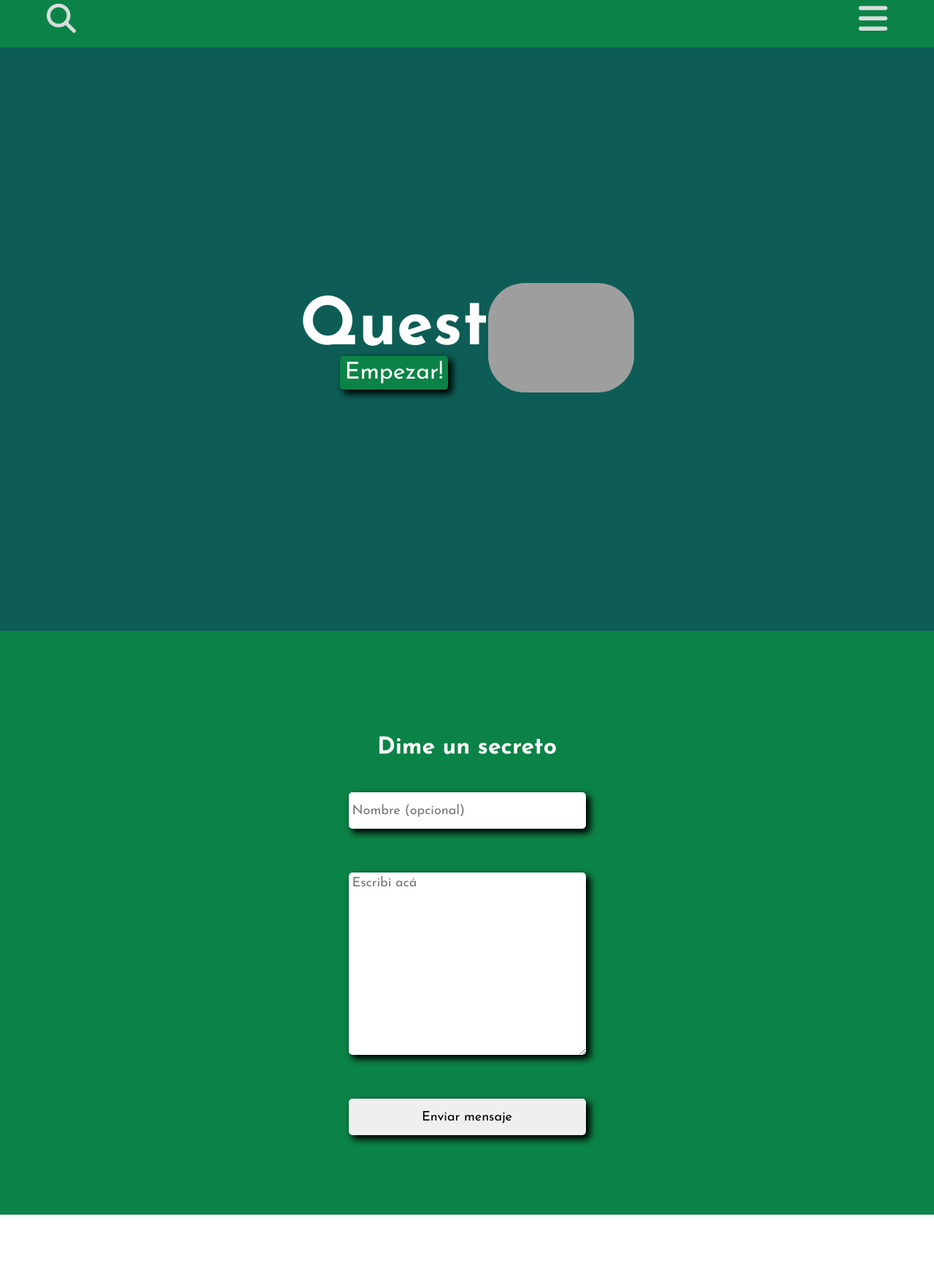
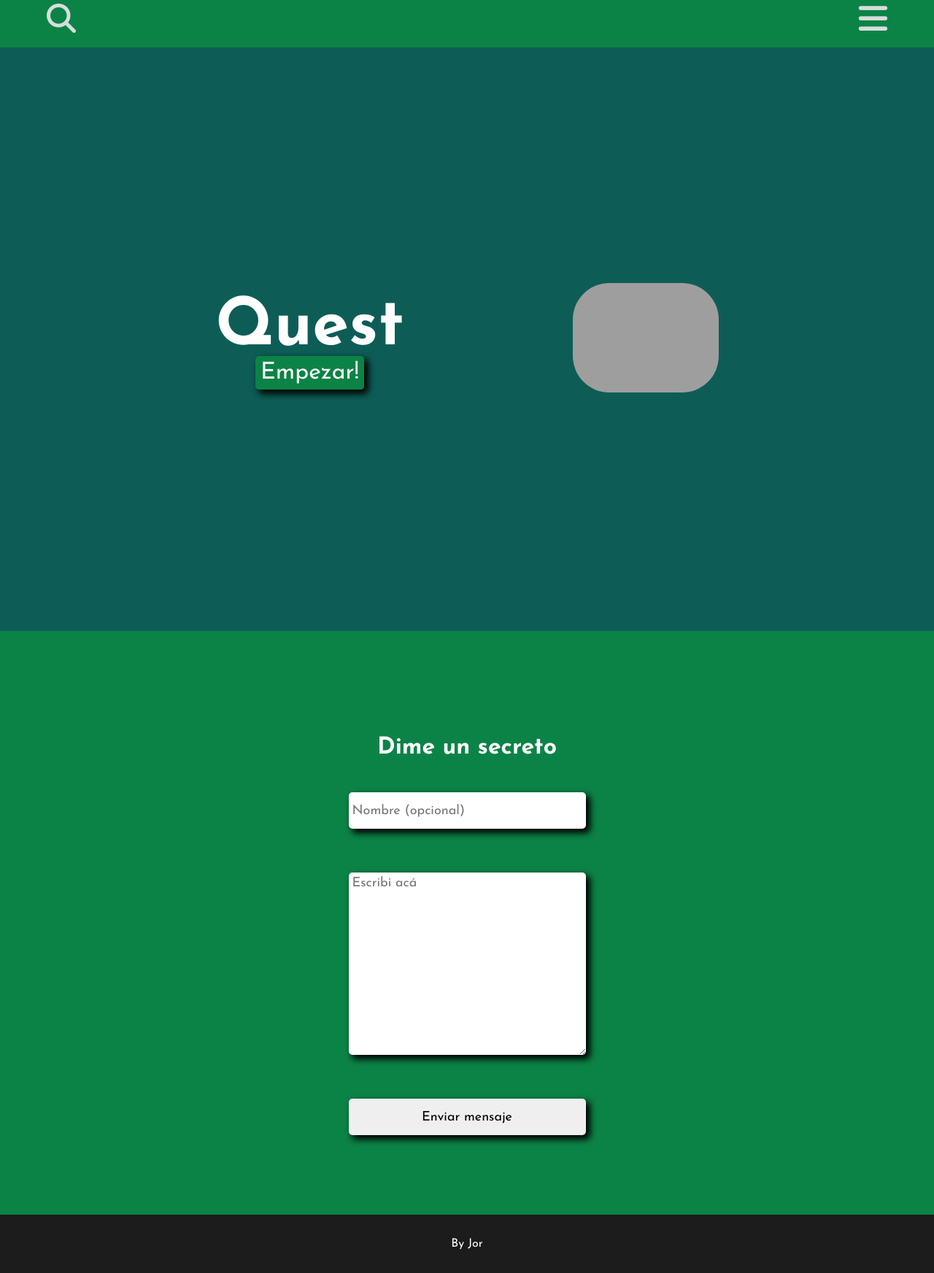
Before and after one commit to JorP8/quest, a plain HTML site: page index.html in a window 1280 px wide. Shown: the part 15-1760 px from the top of the page at 73% size. Before the commit the page ends 1680 px from the top, so only its background shows below. Drawn offline with Linux system fonts and the light colour scheme; grey boxes are pictures that could not be loaded.

Commit message:
Add files via upload

```diff
--- a/index.html
+++ b/index.html
@@ -91,6 +91,11 @@
 
 
     </div>
+    <footer>
+        <div class="footer-info">
+            <p>By Jor</p>
+        </div>
+    </footer>
 
     <script src="script.js"></script>
 
--- a/style.css
+++ b/style.css
@@ -57,7 +57,20 @@ header {
 .hero-titulo h1 {
   font-size: 90px;
   color: #fff;
+  animation: ache1 4s ease-in;
 }
+
+/* animacion de h1 */
+@keyframes ache1 {
+  0% {
+    opacity: 0;
+  }
+
+  100% {
+    opacity: 10px;
+  }
+}
+/* ---- */
 .hero-titulo a {
   font-size: 32px;
   color: #fff;
@@ -144,3 +157,31 @@ form input:focus {
 form textarea:focus {
   outline: none;
 }
+
+/* footer */
+footer {
+  display: flex;
+  width: 100%;
+  height: 10vh;
+  background-color: #1c1c1c;
+  justify-content: center;
+  align-items: center;
+}
+.footer-info {
+  color: #fff;
+}
+
+/* responsividad hero */
+@media (min-width: 568px) {
+  .hero-info {
+    width: 100%;
+    display: flex;
+    text-align: center;
+    align-items: center;
+    justify-content: space-evenly;
+    margin: 5%;
+    flex-wrap: wrap;
+  }
+}
+
+/* ---------- */
```
